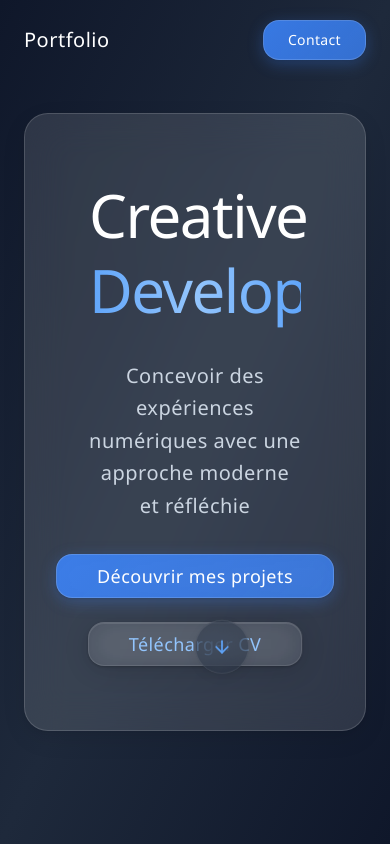
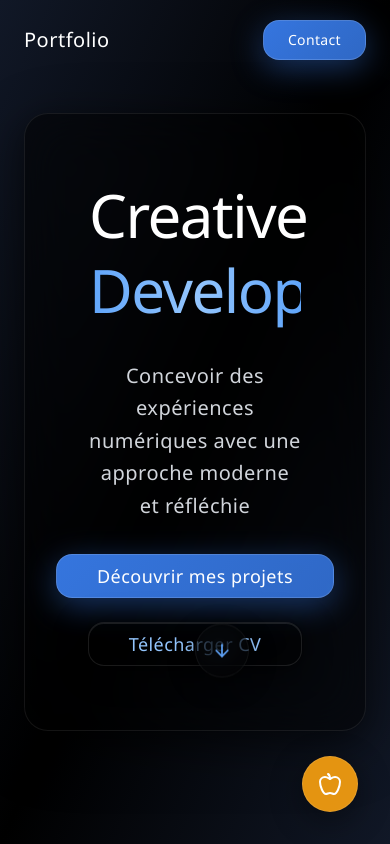
Before and after one commit to RnnyD/mosaic-showcase-hub, a React (Vite) app: page / in a window 390 px wide. Shown: the top 844 px of the page. Built offline with nearby package versions, Linux system fonts and the light colour scheme.

Commit message:
Refactor: Darken site and add back-to-top and Apple Music
Darken the overall site design with a black/grey color scheme.
Add a back-to-top button and an Apple Music integration button.

```diff
--- /dev/null
+++ b/src/components/FixedButtons.tsx
@@ -0,0 +1,46 @@
+
+import { useState, useEffect } from "react";
+import { ArrowUp, Apple } from "lucide-react";
+
+export const FixedButtons = () => {
+  const [showScrollTop, setShowScrollTop] = useState(false);
+
+  useEffect(() => {
+    const handleScroll = () => {
+      setShowScrollTop(window.scrollY > 500);
+    };
+
+    window.addEventListener("scroll", handleScroll);
+    return () => window.removeEventListener("scroll", handleScroll);
+  }, []);
+
+  const scrollToTop = () => {
+    window.scrollTo({ top: 0, behavior: "smooth" });
+  };
+
+  const openAppleMusic = () => {
+    window.open("https://music.apple.com", "_blank");
+  };
+
+  return (
+    <div className="fixed-buttons">
+      {showScrollTop && (
+        <button
+          onClick={scrollToTop}
+          className="scroll-to-top-btn group"
+          aria-label="Retour en haut"
+        >
+          <ArrowUp className="w-6 h-6 text-white group-hover:scale-110 transition-transform" />
+        </button>
+      )}
+
+      <button
+        onClick={openAppleMusic}
+        className="apple-music-btn group"
+        aria-label="Apple Music"
+      >
+        <Apple className="w-6 h-6 text-white group-hover:scale-110 transition-transform" />
+      </button>
+    </div>
+  );
+};
--- a/src/components/Hero.tsx
+++ b/src/components/Hero.tsx
@@ -8,16 +8,16 @@ export const Hero = () => {
   };
 
   return (
-    <section id="home" className="min-h-screen flex items-center justify-center relative overflow-hidden bg-gradient-to-br from-slate-900 via-slate-800 to-slate-900">
-      <div className="absolute inset-0 bg-grid-subtle opacity-20"></div>
+    <section id="home" className="min-h-screen flex items-center justify-center relative overflow-hidden bg-gradient-to-br from-gray-900 via-black to-gray-900">
+      <div className="absolute inset-0 bg-grid-subtle opacity-10"></div>
 
       {/* Refined floating elements */}
-      <div className="absolute top-32 left-16 w-32 h-32 glass-dark rounded-3xl animate-float opacity-15"></div>
-      <div className="absolute top-48 right-24 w-20 h-20 glass-dark rounded-2xl animate-float opacity-25" style={{animationDelay: '2s'}}></div>
-      <div className="absolute bottom-40 left-1/3 w-16 h-16 glass-dark rounded-xl animate-float opacity-20" style={{animationDelay: '4s'}}></div>
+      <div className="absolute top-32 left-16 w-32 h-32 glass-dark rounded-3xl animate-float opacity-20"></div>
+      <div className="absolute top-48 right-24 w-20 h-20 glass-dark rounded-2xl animate-float opacity-30" style={{animationDelay: '2s'}}></div>
+      <div className="absolute bottom-40 left-1/3 w-16 h-16 glass-dark rounded-xl animate-float opacity-25" style={{animationDelay: '4s'}}></div>
 
       <div className="container mx-auto px-6 text-center relative z-10">
-        <div className="glass-card p-16 rounded-3xl animate-fade-in max-w-5xl mx-auto minimal-shadow-lg">
+        <div className="glass-card-dark p-16 rounded-3xl animate-fade-in max-w-5xl mx-auto minimal-shadow-lg">
           <div className="mb-8">
             <h1 className="text-6xl md:text-8xl font-extralight text-white mb-8 leading-tight tracking-tight">
               Creative
@@ -25,7 +25,7 @@ export const Hero = () => {
                 Developer
               </span>
             </h1>
-            <p className="text-xl md:text-2xl text-slate-300 max-w-3xl mx-auto font-light leading-relaxed tracking-wide">
+            <p className="text-xl md:text-2xl text-gray-300 max-w-3xl mx-auto font-light leading-relaxed tracking-wide">
               Concevoir des expériences numériques avec une approche moderne et réfléchie
             </p>
           </div>
@@ -51,7 +51,7 @@ export const Hero = () => {
         {/* Refined scroll indicator */}
         <button
           onClick={scrollToProjects}
-          className="absolute bottom-12 left-1/2 transform -translate-x-1/2 animate-bounce glass-dark p-4 rounded-full minimal-shadow hover:scale-110 transition-all duration-300"
+          className="absolute bottom-12 left-1/2 transform -translate-x-1/2 animate-bounce-subtle glass-dark p-4 rounded-full minimal-shadow hover:scale-110 transition-all duration-300"
         >
           <ArrowDown className="text-blue-400 w-5 h-5" />
         </button>
--- a/src/index.css
+++ b/src/index.css
@@ -1,3 +1,4 @@
+
 @tailwind base;
 @tailwind components;
 @tailwind utilities;
@@ -81,7 +82,7 @@
   }
 
   body {
-    @apply bg-gradient-to-br from-slate-800 via-slate-900 to-slate-800 text-foreground;
+    @apply bg-gradient-to-br from-gray-900 via-black to-gray-900 text-foreground;
     font-family: 'Segoe UI', -apple-system, BlinkMacSystemFont, system-ui, sans-serif;
     min-height: 100vh;
     background-attachment: fixed;
@@ -95,107 +96,107 @@
 }
 
 @layer utilities {
-  /* Windows 11 Refined Glass Effects */
+  /* Windows 11 Dark Glass Effects */
   .glass {
-    background: rgba(255, 255, 255, 0.08);
-    backdrop-filter: blur(16px);
-    -webkit-backdrop-filter: blur(16px);
+    background: rgba(0, 0, 0, 0.3);
+    backdrop-filter: blur(20px);
+    -webkit-backdrop-filter: blur(20px);
     border: 1px solid rgba(255, 255, 255, 0.1);
     box-shadow:
-      0 4px 24px rgba(0, 0, 0, 0.15),
-      0 1px 3px rgba(0, 0, 0, 0.2),
+      0 8px 32px rgba(0, 0, 0, 0.5),
+      0 2px 8px rgba(0, 0, 0, 0.3),
       inset 0 1px 0 rgba(255, 255, 255, 0.1);
   }
 
   .glass-card {
-    background: rgba(255, 255, 255, 0.12);
-    backdrop-filter: blur(20px);
-    -webkit-backdrop-filter: blur(20px);
-    border: 1px solid rgba(255, 255, 255, 0.15);
+    background: rgba(0, 0, 0, 0.4);
+    backdrop-filter: blur(24px);
+    -webkit-backdrop-filter: blur(24px);
+    border: 1px solid rgba(255, 255, 255, 0.12);
     box-shadow:
-      0 8px 40px rgba(0, 0, 0, 0.2),
-      0 2px 8px rgba(0, 0, 0, 0.15),
-      inset 0 1px 0 rgba(255, 255, 255, 0.15);
+      0 12px 48px rgba(0, 0, 0, 0.6),
+      0 4px 16px rgba(0, 0, 0, 0.4),
+      inset 0 1px 0 rgba(255, 255, 255, 0.12);
   }
 
   .glass-card-dark {
-    background: rgba(15, 23, 42, 0.4);
-    backdrop-filter: blur(20px);
-    -webkit-backdrop-filter: blur(20px);
-    border: 1px solid rgba(255, 255, 255, 0.1);
+    background: rgba(0, 0, 0, 0.5);
+    backdrop-filter: blur(28px);
+    -webkit-backdrop-filter: blur(28px);
+    border: 1px solid rgba(255, 255, 255, 0.08);
     box-shadow:
-      0 8px 40px rgba(0, 0, 0, 0.3),
-      0 2px 8px rgba(0, 0, 0, 0.2),
-      inset 0 1px 0 rgba(255, 255, 255, 0.1);
+      0 16px 64px rgba(0, 0, 0, 0.7),
+      0 4px 16px rgba(0, 0, 0, 0.5),
+      inset 0 1px 0 rgba(255, 255, 255, 0.08);
   }
 
   .glass-dark {
-    background: rgba(15, 23, 42, 0.3);
-    backdrop-filter: blur(16px);
-    -webkit-backdrop-filter: blur(16px);
-    border: 1px solid rgba(255, 255, 255, 0.08);
+    background: rgba(0, 0, 0, 0.4);
+    backdrop-filter: blur(20px);
+    -webkit-backdrop-filter: blur(20px);
+    border: 1px solid rgba(255, 255, 255, 0.06);
     box-shadow:
-      0 4px 24px rgba(0, 0, 0, 0.2),
-      0 1px 3px rgba(0, 0, 0, 0.15),
-      inset 0 1px 0 rgba(255, 255, 255, 0.08);
+      0 8px 32px rgba(0, 0, 0, 0.6),
+      0 2px 8px rgba(0, 0, 0, 0.4),
+      inset 0 1px 0 rgba(255, 255, 255, 0.06);
   }
 
   .glass-nav {
-    background: rgba(15, 23, 42, 0.85);
-    backdrop-filter: blur(24px);
-    -webkit-backdrop-filter: blur(24px);
-    border-bottom: 1px solid rgba(255, 255, 255, 0.08);
-    box-shadow: 0 2px 20px rgba(0, 0, 0, 0.2);
+    background: rgba(0, 0, 0, 0.85);
+    backdrop-filter: blur(32px);
+    -webkit-backdrop-filter: blur(32px);
+    border-bottom: 1px solid rgba(255, 255, 255, 0.06);
+    box-shadow: 0 4px 24px rgba(0, 0, 0, 0.8);
   }
 
   .glass-button {
     background: linear-gradient(135deg, rgba(59, 130, 246, 0.9), rgba(59, 130, 246, 0.8));
-    backdrop-filter: blur(12px);
-    -webkit-backdrop-filter: blur(12px);
+    backdrop-filter: blur(16px);
+    -webkit-backdrop-filter: blur(16px);
     border: 1px solid rgba(255, 255, 255, 0.15);
     transition: all 0.3s cubic-bezier(0.4, 0, 0.2, 1);
     box-shadow:
-      0 4px 16px rgba(59, 130, 246, 0.3),
-      0 1px 3px rgba(0, 0, 0, 0.2);
+      0 8px 32px rgba(59, 130, 246, 0.4),
+      0 2px 8px rgba(0, 0, 0, 0.6);
   }
 
   .glass-button:hover {
     background: linear-gradient(135deg, rgba(59, 130, 246, 1), rgba(59, 130, 246, 0.9));
-    transform: translateY(-1px);
+    transform: translateY(-2px);
     box-shadow:
-      0 8px 32px rgba(59, 130, 246, 0.4),
-      0 4px 12px rgba(0, 0, 0, 0.25);
+      0 12px 48px rgba(59, 130, 246, 0.5),
+      0 6px 16px rgba(0, 0, 0, 0.7);
   }
 
   .glass-button-dark {
     background: linear-gradient(135deg, rgba(59, 130, 246, 0.8), rgba(59, 130, 246, 0.7));
-    backdrop-filter: blur(12px);
-    -webkit-backdrop-filter: blur(12px);
-    border: 1px solid rgba(255, 255, 255, 0.2);
+    backdrop-filter: blur(16px);
+    -webkit-backdrop-filter: blur(16px);
+    border: 1px solid rgba(255, 255, 255, 0.15);
     transition: all 0.3s cubic-bezier(0.4, 0, 0.2, 1);
     box-shadow:
-      0 4px 16px rgba(59, 130, 246, 0.3),
-      0 1px 3px rgba(0, 0, 0, 0.2);
+      0 8px 32px rgba(59, 130, 246, 0.4),
+      0 2px 8px rgba(0, 0, 0, 0.6);
   }
 
   .glass-button-dark:hover {
     background: linear-gradient(135deg, rgba(59, 130, 246, 0.9), rgba(59, 130, 246, 0.8));
-    transform: translateY(-1px);
+    transform: translateY(-2px);
     box-shadow:
-      0 8px 32px rgba(59, 130, 246, 0.4),
-      0 4px 12px rgba(0, 0, 0, 0.3);
+      0 12px 48px rgba(59, 130, 246, 0.5),
+      0 6px 16px rgba(0, 0, 0, 0.7);
   }
 
   .minimal-shadow {
-    box-shadow: 0 1px 4px rgba(0, 0, 0, 0.04), 0 4px 12px rgba(0, 0, 0, 0.06);
+    box-shadow: 0 4px 16px rgba(0, 0, 0, 0.3), 0 8px 32px rgba(0, 0, 0, 0.2);
   }
 
   .minimal-shadow-lg {
-    box-shadow: 0 2px 8px rgba(0, 0, 0, 0.06), 0 8px 24px rgba(0, 0, 0, 0.08);
+    box-shadow: 0 8px 32px rgba(0, 0, 0, 0.4), 0 16px 64px rgba(0, 0, 0, 0.3);
   }
 
   .bg-grid-subtle {
-    background-image: radial-gradient(circle, rgba(0, 120, 215, 0.03) 1px, transparent 1px);
+    background-image: radial-gradient(circle, rgba(255, 255, 255, 0.02) 1px, transparent 1px);
     background-size: 40px 40px;
   }
 
@@ -211,10 +212,14 @@
     animation: slideUp 0.6s ease-out forwards;
   }
 
+  .animate-bounce-subtle {
+    animation: bounceSubtle 2s ease-in-out infinite;
+  }
+
   @keyframes fadeIn {
     from {
       opacity: 0;
-      transform: translateY(20px);
+      transform: translateY(30px);
     }
     to {
       opacity: 1;
@@ -225,7 +230,7 @@
   @keyframes slideUp {
     from {
       opacity: 0;
-      transform: translateY(30px);
+      transform: translateY(40px);
     }
     to {
       opacity: 1;
@@ -238,31 +243,87 @@
       transform: translateY(0px) rotate(0deg);
     }
     33% {
-      transform: translateY(-12px) rotate(1deg);
+      transform: translateY(-16px) rotate(1deg);
     }
     66% {
-      transform: translateY(8px) rotate(-1deg);
+      transform: translateY(12px) rotate(-1deg);
+    }
+  }
+
+  @keyframes bounceSubtle {
+    0%, 100% {
+      transform: translateY(0px);
+    }
+    50% {
+      transform: translateY(-6px);
     }
   }
 
   /* Microsoft Fluent hover effects */
   .fluent-hover {
-    transition: all 0.2s cubic-bezier(0.4, 0, 0.2, 1);
+    transition: all 0.3s cubic-bezier(0.4, 0, 0.2, 1);
   }
 
   .fluent-hover:hover {
     background: rgba(255, 255, 255, 0.08);
-    transform: translateY(-1px);
+    transform: translateY(-2px);
   }
 
   /* Refined text styles */
   .text-refined {
-    color: rgba(226, 232, 240, 0.85);
+    color: rgba(255, 255, 255, 0.9);
     letter-spacing: -0.01em;
   }
 
   .text-refined-light {
-    color: rgba(226, 232, 240, 0.6);
+    color: rgba(255, 255, 255, 0.6);
     letter-spacing: -0.005em;
   }
+
+  /* Fixed buttons styles */
+  .fixed-buttons {
+    position: fixed;
+    bottom: 2rem;
+    right: 2rem;
+    display: flex;
+    flex-direction: column;
+    gap: 1rem;
+    z-index: 50;
+  }
+
+  .scroll-to-top-btn,
+  .apple-music-btn {
+    width: 56px;
+    height: 56px;
+    border-radius: 50%;
+    display: flex;
+    align-items: center;
+    justify-content: center;
+    backdrop-filter: blur(20px);
+    -webkit-backdrop-filter: blur(20px);
+    border: 1px solid rgba(255, 255, 255, 0.1);
+    transition: all 0.3s cubic-bezier(0.4, 0, 0.2, 1);
+    cursor: pointer;
+    box-shadow: 0 8px 32px rgba(0, 0, 0, 0.4);
+  }
+
+  .scroll-to-top-btn {
+    background: rgba(59, 130, 246, 0.9);
+  }
+
+  .scroll-to-top-btn:hover {
+    background: rgba(59, 130, 246, 1);
+    transform: translateY(-4px);
+    box-shadow: 0 12px 48px rgba(59, 130, 246, 0.4);
+  }
+
+  .apple-music-btn {
+    background: rgba(252, 163, 17, 0.9);
+  }
+
+  .apple-music-btn:hover {
+    background: rgba(252, 163, 17, 1);
+    transform: translateY(-4px);
+    box-shadow: 0 12px 48px rgba(252, 163, 17, 0.4);
+  }
 }
--- a/src/pages/Index.tsx
+++ b/src/pages/Index.tsx
@@ -5,16 +5,18 @@ import { Projects } from "@/components/Projects";
 import { Skills } from "@/components/Skills";
 import { About } from "@/components/About";
 import { Contact } from "@/components/Contact";
+import { FixedButtons } from "@/components/FixedButtons";
 
 const Index = () => {
   return (
-    <div className="min-h-screen bg-white">
+    <div className="min-h-screen bg-gradient-to-br from-gray-900 via-black to-gray-900">
       <Navigation />
       <Hero />
       <Projects />
       <Skills />
       <About />
       <Contact />
+      <FixedButtons />
     </div>
   );
 };
```
Also changed, not shown: src/components/About.tsx (+18 -18 lines), src/components/Skills.tsx (+20 -16 lines).
